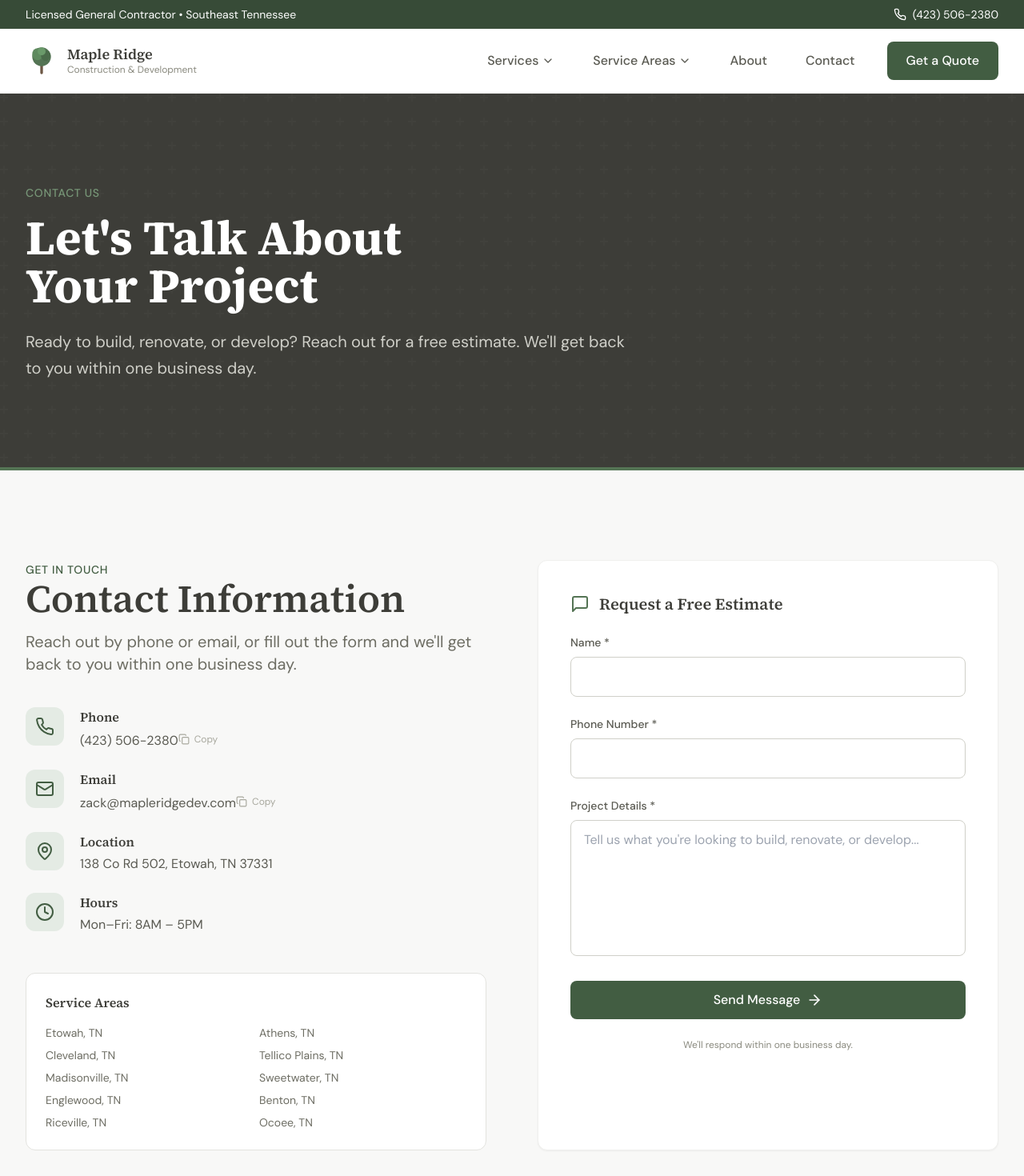
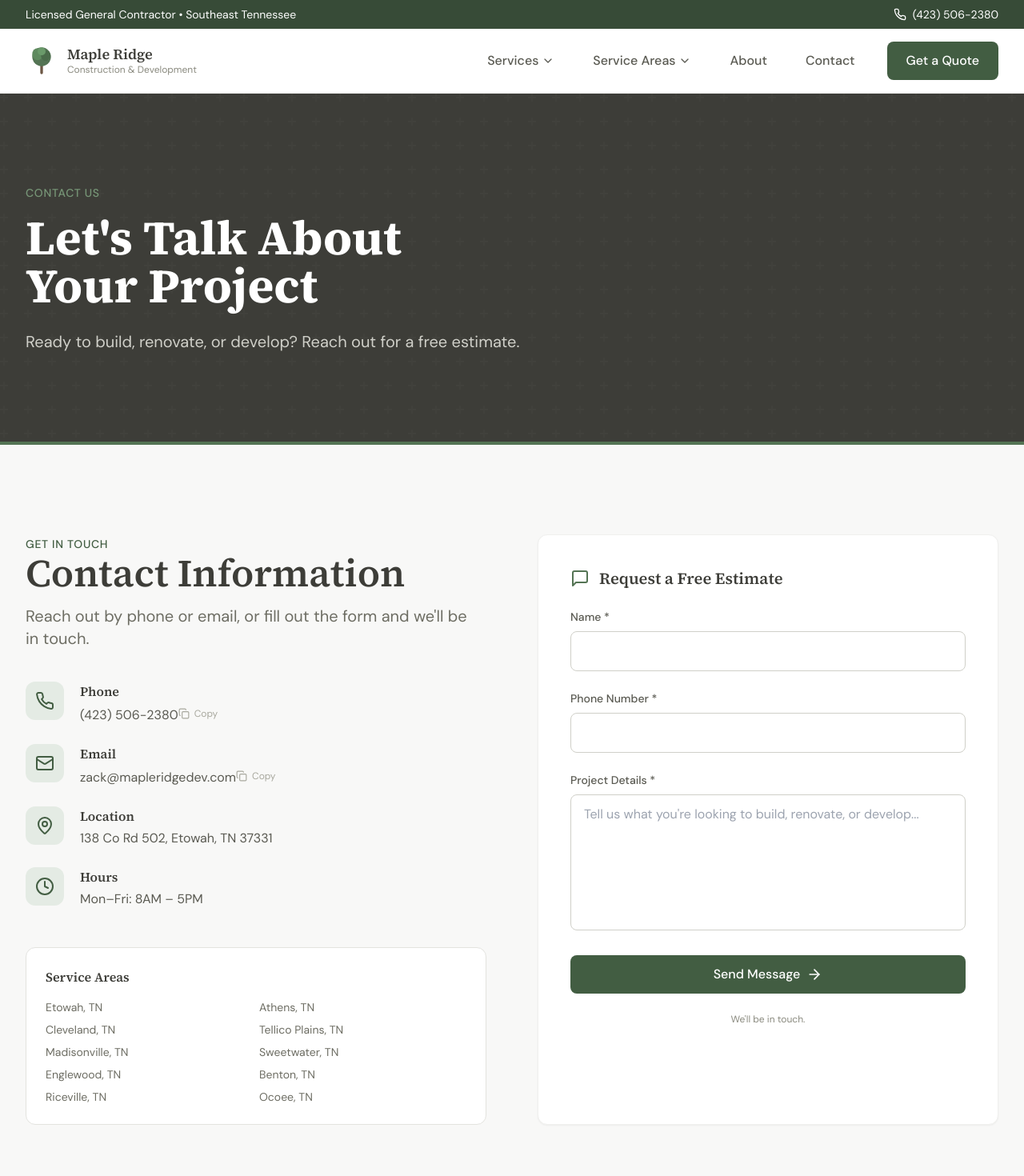
Before and after one commit to Slacks6755/maple-ridge, a Next.js app: page /contact in a window 1280 px wide. Shown: the top 1470 px of the page at 80% size. Built offline with nearby package versions, Linux system fonts and the light colour scheme.

Commit message:
form stuff

```diff
--- a/src/app/contact/page.tsx
+++ b/src/app/contact/page.tsx
@@ -25,7 +25,7 @@
       <PageHero
         label="Contact Us"
         title="Let&apos;s Talk About Your Project"
-        description="Ready to build, renovate, or develop? Reach out for a free estimate. We'll get back to you within one business day."
+        description="Ready to build, renovate, or develop? Reach out for a free estimate."
         showCTA={false}
       />
 
@@ -38,8 +38,8 @@
               <span className="section-label">Get in Touch</span>
               <h2 className="section-title">Contact Information</h2>
               <p className="section-subtitle">
-                Reach out by phone or email, or fill out the form and we&apos;ll get back to
-                you within one business day.
+                Reach out by phone or email, or fill out the form and we&apos;ll be in
+                touch.
               </p>
 
               <div className="mt-10 space-y-6">
--- a/src/components/ContactForm.tsx
+++ b/src/components/ContactForm.tsx
@@ -28,7 +28,7 @@
           Message Sent
         </h3>
         <p className="text-stone-600">
-          We&apos;ll get back to you within one business day.
+          We&apos;ll be in touch soon.
         </p>
       </div>
     )
@@ -113,7 +113,7 @@
         </button>
 
         <p className="text-xs text-stone-500 text-center">
-          We&apos;ll respond within one business day.
+          We&apos;ll be in touch.
         </p>
       </form>
     </div>
```
